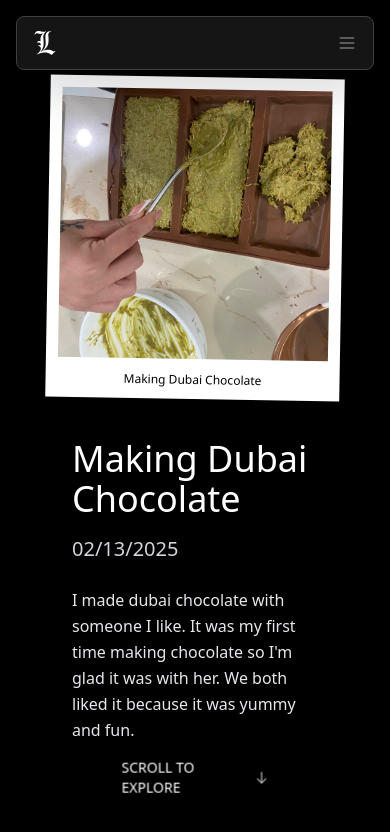
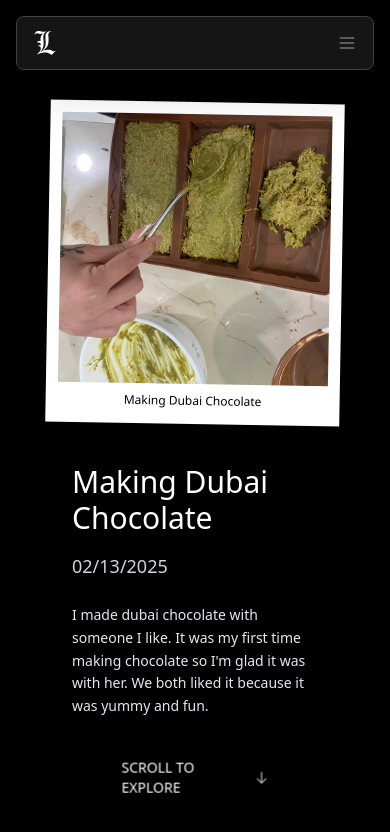
Before and after one commit to yushasama/koishiteru, a Next.js app: page /life in a window 390 px wide. Shown: the top 832 px of the page. Built offline with nearby package versions, Linux system fonts and the light colour scheme.

Commit message:
Tweaked life/page.tsx mobile

```diff
--- a/app/life/page.tsx
+++ b/app/life/page.tsx
@@ -43,13 +43,20 @@ const LifePage = () => {
       setScrollProgress(fullProgress);
 
       // Hide scroll indicator after first scroll
-      if (scrollTop > 50) {
+      if (scrollTop > 30) {
         setShowScrollIndicator(false);
       }
 
       if (scrollTimeoutRef.current) clearTimeout(scrollTimeoutRef.current);
       scrollTimeoutRef.current = setTimeout(() => {
-        const idx = Math.round(fullProgress);
+        // Different thresholds for mobile vs desktop
+        const isMobile = typeof window !== 'undefined' && window.innerWidth < 768; // md breakpoint
+        const threshold = isMobile ? 0.05 : 0.3; // Ultra low threshold for mobile (5%)
+
+        // Debug logging
+        console.log('Mobile:', isMobile, 'Threshold:', threshold, 'Progress:', fullProgress);
+
+        const idx = fullProgress > threshold ? Math.ceil(fullProgress) : Math.floor(fullProgress);
         const clamped = Math.max(0, Math.min(lifeSections.length - 1, idx));
         if (clamped !== activeIndex) setActiveIndex(clamped);
 
@@ -57,7 +64,7 @@ const LifePage = () => {
           top: clamped * sectionHeight,
           behavior: 'smooth',
         });
-      }, 150);
+      }, 100);
     };
 
     left.addEventListener('scroll', handleScroll, { passive: true });
@@ -103,7 +110,7 @@ const LifePage = () => {
               className={`h-screen flex flex-col justify-center px-12 transition-opacity duration-400 ease-out ${cardColors}`}
             >
               {/* Mobile polaroid layout */}
-              <div className="lg:hidden mb-4 sm:mb-6 relative max-w-lg sm:max-w-xl mx-auto">
+              <div className="lg:hidden mb-4 sm:mb-6 relative max-w-sm mx-auto">
                 {/* Polaroid with alternating rotations */}
                 <div className={`relative bg-white p-3 sm:p-4 pb-10 sm:pb-12 shadow-lg transition-transform duration-500 hover:scale-[1.02] ${
                   i === 0 ? 'rotate-[1deg]' :
@@ -122,7 +129,7 @@ const LifePage = () => {
                     priority={i < 2}
                     quality={90}
                   />
-                  <div className="absolute bottom-3 sm:bottom-4 left-3 sm:left-4 right-3 sm:left-4 text-center text-xs sm:text-sm text-black font-medium leading-tight px-1">
+                  <div className="absolute bottom-3 sm:bottom-4 left-3 sm:left-4 right-3 sm:left-4 text-center text-xs sm:text-sm text-black font-medium leading-tight px-1 py-1">
                     {s.header}
                   </div>
                 </div>
@@ -136,13 +143,13 @@ const LifePage = () => {
               </div>
 
               {/* Mobile journal card block */}
-              <div className="lg:hidden p-6 sm:p-8">
-                <h2 className="text-4xl sm:text-5xl font-light mb-4">{s.header}</h2>
-                <h3 className={`text-xl sm:text-2xl mb-6 ${subColor}`}>{s.subtitle}</h3>
-                <p className={`text-base sm:text-lg leading-relaxed ${bodyColor}`}>
-                  {s.mainText}
-                </p>
-              </div>
+                <div className="lg:hidden p-6 sm:p-8">
+                  <h2 className="text-3xl sm:text-4xl font-light mb-4">{s.header}</h2>
+                  <h3 className={`text-lg sm:text-xl mb-6 ${subColor}`}>{s.subtitle}</h3>
+                  <p className={`text-sm sm:text-base leading-relaxed ${bodyColor}`}>
+                    {s.mainText}
+                  </p>
+                </div>
             </section>
           );
         })}
```
